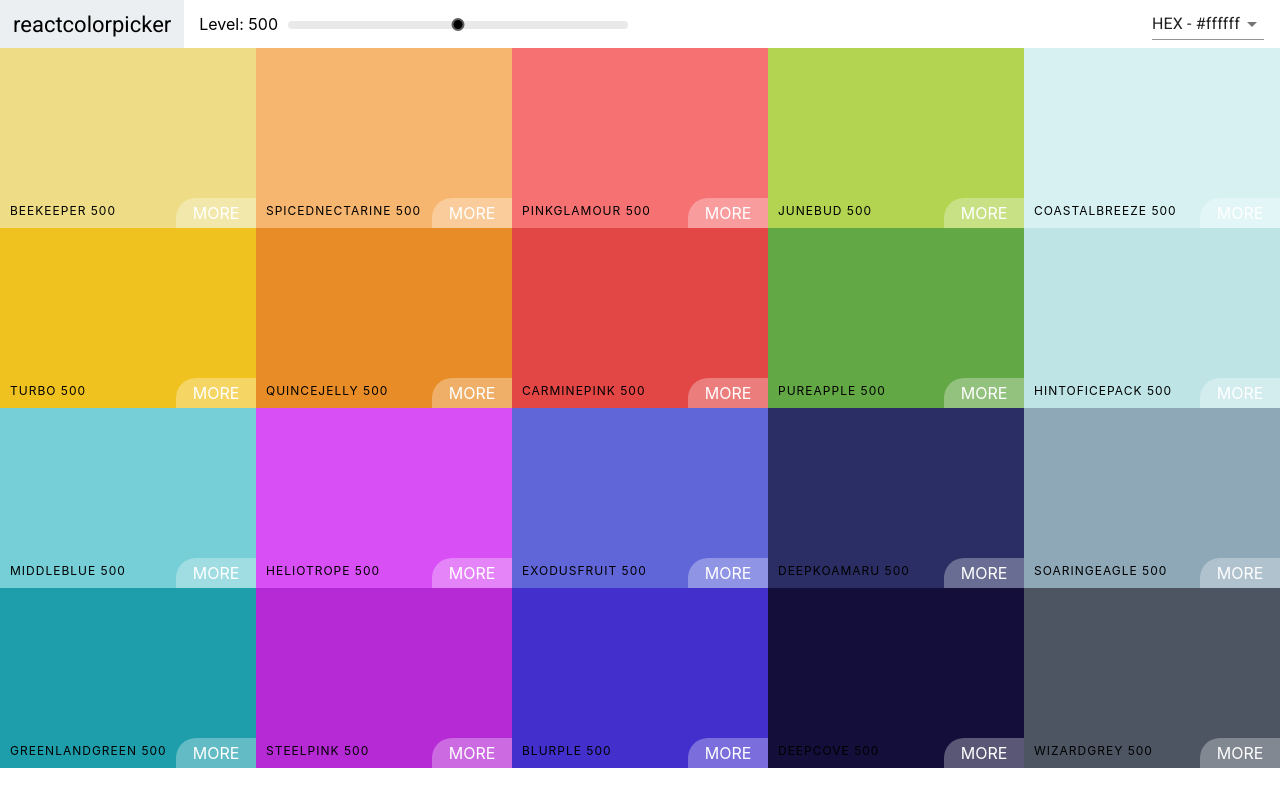
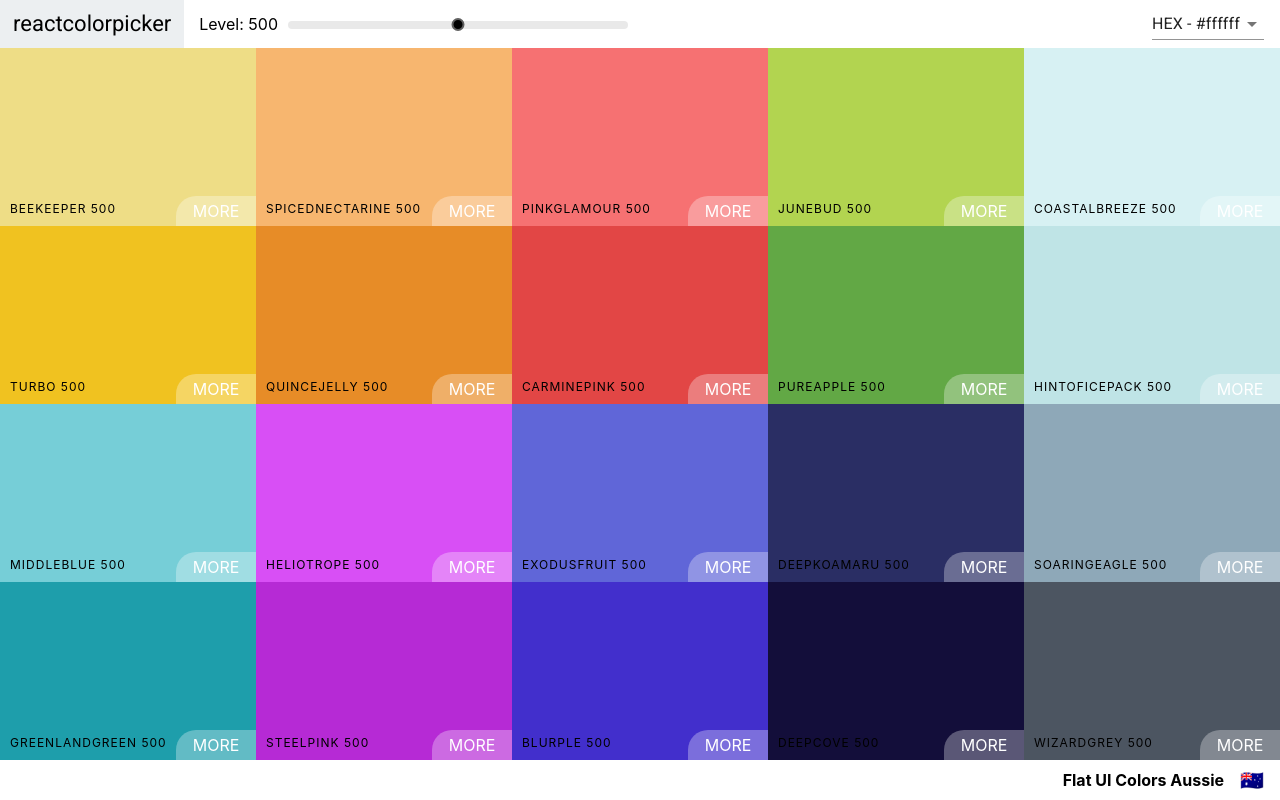
Before and after one commit to magdalena-amb/massive-color-app, a React (Create React App) app: page / in a window 1280 px wide. Built offline with nearby package versions, Linux system fonts and the light colour scheme.

Commit message:
Add footer

```diff
--- a/src/Palette.css
+++ b/src/Palette.css
@@ -1,7 +1,23 @@
 .Palette {
     height: 100vh;
+    display: flex;
+    flex-direction: column;
 }
 
 .Palette-colors {
     height: 90%;
 }
+
+.Palette-footer {
+    background-color: #fff;
+    height: 5vh;
+    display: flex;
+    justify-content: flex-end;
+    align-items: center;
+    font-weight: bold;
+}
+
+.emoji {
+    font-size: 1.2rem;
+    margin: 0 1rem;
+}
--- a/src/Palette.js
+++ b/src/Palette.js
@@ -19,7 +19,7 @@
     }
 
     render() {
-        const { colors } = this.props.palette;
+        const { colors, paletteName, emoji } = this.props.palette;
         const { level, format } = this.state;
         const colorBoxes = colors[level].map(color => (
             < ColorBox background={color[format]} name={color.name} />
@@ -31,7 +31,10 @@
                  <div className='Palette-colors'>
                      { colorBoxes }
                  </div>
-                 {/* footer */}
+                 <footer className='Palette-footer'>
+                     {paletteName}
+                     <span className='emoji'>{emoji}</span>
+                 </footer>
             </div>
         )
     }
```
